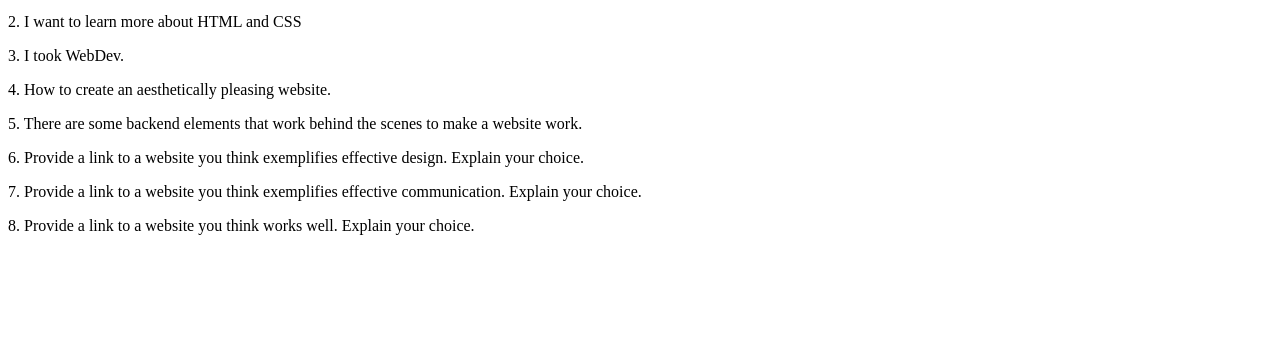
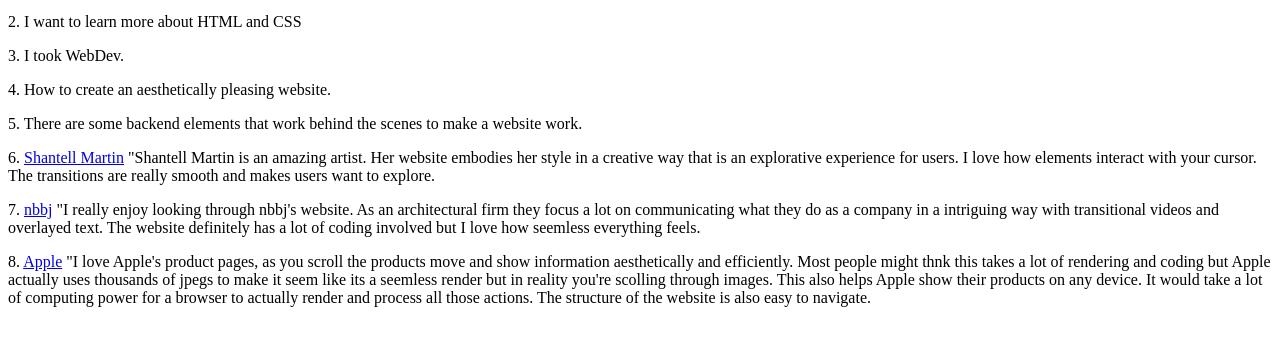
Before and after one commit to jinpark02/iffall2022, a plain HTML site: page intro-questions/index.html in a window 1280 px wide. Shown: the part 101-446 px from the top of the page. Drawn offline with Linux system fonts and the light colour scheme.

Commit message:
Add files via upload

```diff
--- a/intro-questions/index.html
+++ b/intro-questions/index.html
@@ -10,8 +10,8 @@
         <p>3. I took WebDev.</p>
         <p>4. How to create an aesthetically pleasing website.</p>
         <p>5. There are some backend elements that work behind the scenes to make a website work.</p>
-        <p>6. Provide a link to a website you think exemplifies effective design. Explain your choice.</p>
-        <p>7. Provide a link to a website you think exemplifies effective communication. Explain your choice.</p>
-        <p>8. Provide a link to a website you think works well. Explain your choice.</p>
+        <p>6. <a href="https://shantellmartin.art/">Shantell Martin</a> "Shantell Martin is an amazing artist. Her website embodies her style in a creative way that is an explorative experience for users. I love how elements interact with your cursor. The transitions are really smooth and makes users want to explore.</p>
+        <p>7. <a href="https://www.nbbj.com/">nbbj</a> "I really enjoy looking through nbbj's website. As an architectural firm they focus a lot on communicating what they do as a company in a intriguing way with transitional videos and overlayed text. The website definitely has a lot of coding involved but I love how seemless everything feels.</p>
+        <p>8. <a href="https://www.apple.com/">Apple</a> "I love Apple's product pages, as you scroll the products move and show information aesthetically and efficiently. Most people might thnk this takes a lot of rendering and coding but Apple actually uses thousands of jpegs to make it seem like its a seemless render but in reality you're scolling through images. This also helps Apple show their products on any device. It would take a lot of computing power for a browser to actually render and process all those actions. The structure of the website is also easy to navigate.</p>
     </body>
 </html>
```
